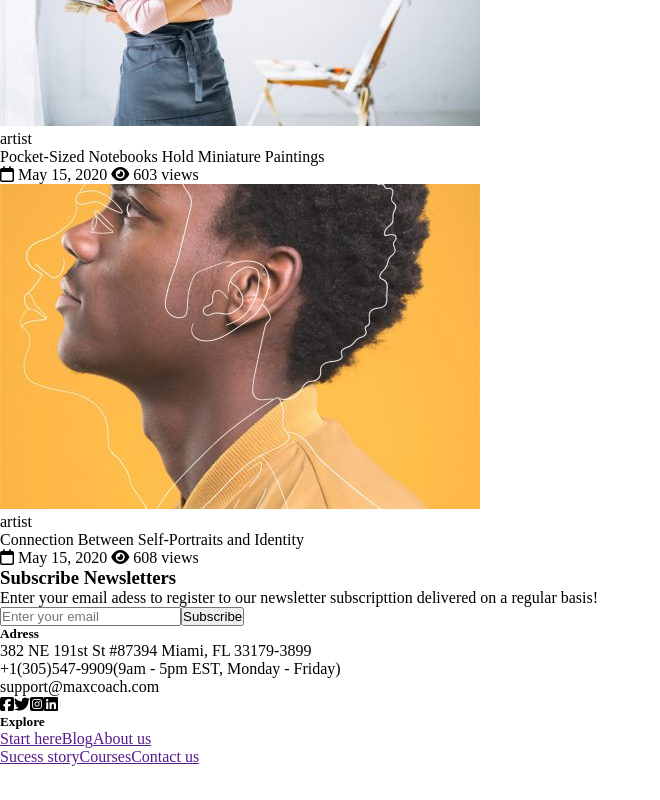
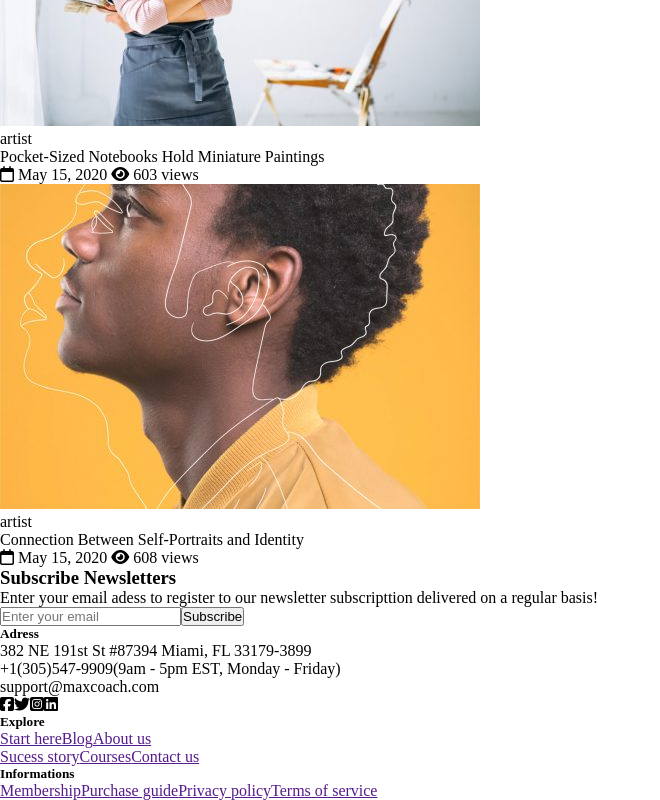
Before and after one commit to MarioBroi/proj-html-vuejs, a Vue app: page / in a window 1280 px wide. Shown: the part 5086-5886 px from the top of the page, without its empty margins (0-660 px from the left). Before the commit the page ends 5852 px from the top, so only its background shows below. Built offline with nearby package versions, Linux system fonts and the light colour scheme.

Commit message:
add info in AppFooter, update readme

```diff
--- a/src/components/AppFooter.vue
+++ b/src/components/AppFooter.vue
@@ -39,7 +39,11 @@ export default {
         <!-- /.plain -->
 
         <div class="info">
-
+            <h5>Informations</h5>
+            <a href="">Membership</a>
+            <a href="">Purchase guide</a>
+            <a href="">Privacy policy</a>
+            <a href="">Terms of service</a>
         </div>
         <!-- /.info -->
 
```
Also changed, not shown: 1 other file (tests, documents, lock files or other folders).
